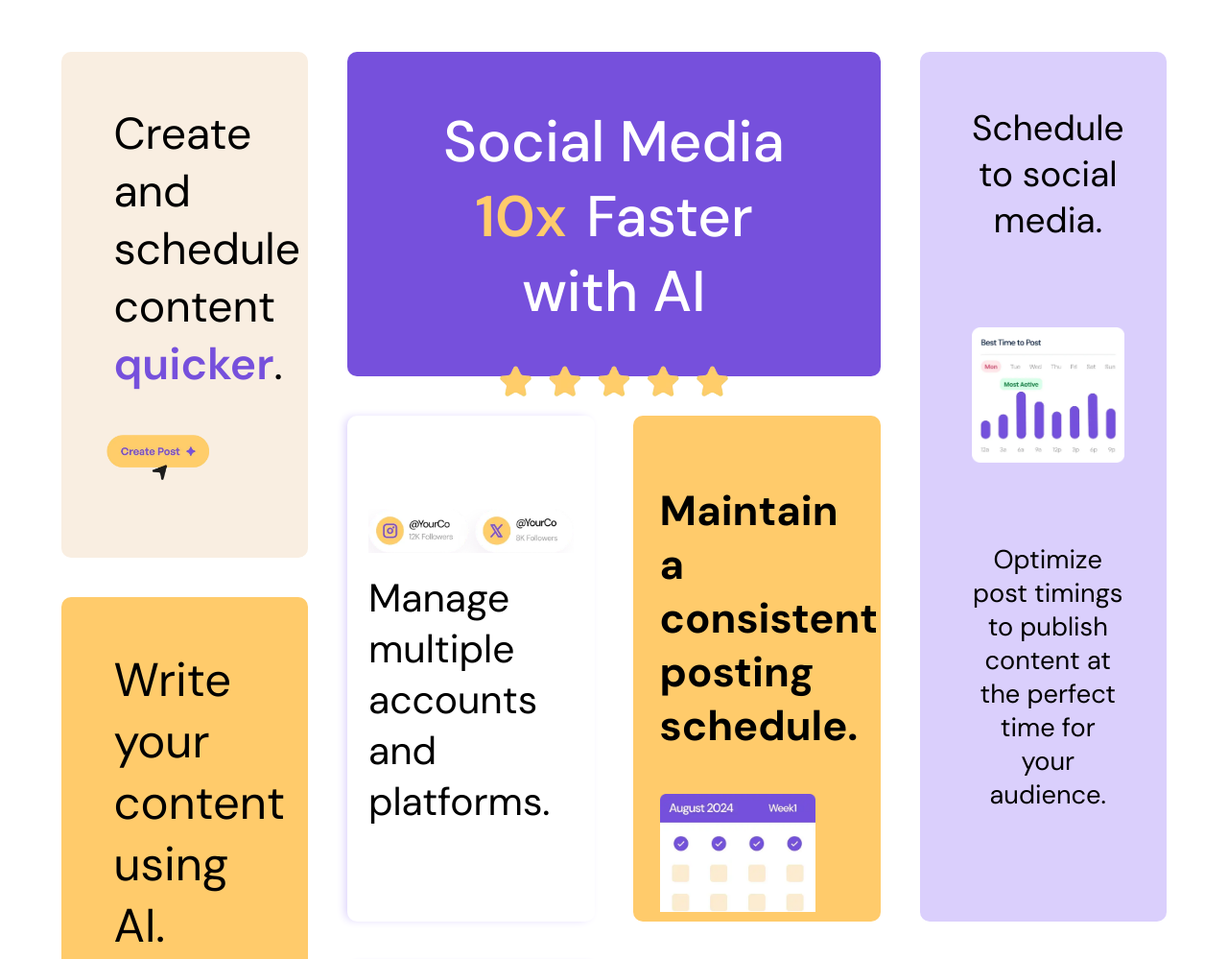
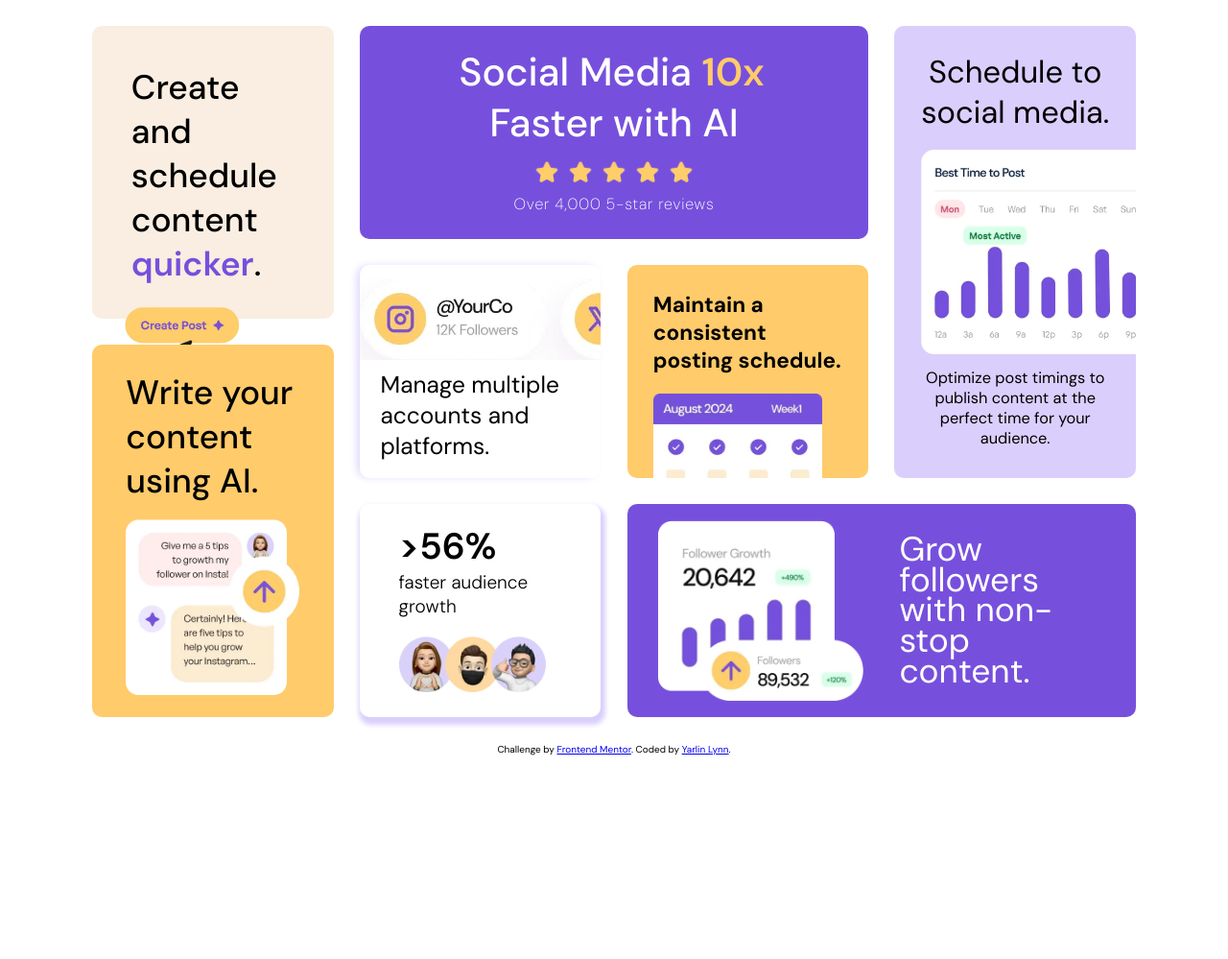
Before and after one commit to yarlinlynn/Bento-Grid-Frontend-Mentor-Project, a plain HTML site: page index.html in a window 1280 px wide. Shown: the top 999 px of the page at 96% size. After the commit the page ends 800 px from the top, so only its background shows below. Drawn offline with Linux system fonts and the light colour scheme.

Commit message:
Update repo
Fixed layout for desktop screen sizes and added background images

```diff
--- a/assets/css/styles.css
+++ b/assets/css/styles.css
@@ -50,14 +50,13 @@ img {
   top: 0;
 }
 
-
 /*-----------------------------------*\
   #BENTO LAYOUT
 \*-----------------------------------*/
 .bento-layout {
   display: grid;
   gap: 1.5em;
-  margin: 1.2em;
+  max-width: 19rem;
   margin: 2em auto;
 }
 
@@ -65,88 +64,6 @@ section {
   border-radius: 10px;
   padding: 2em;
 }
-
-
-/* @media (max-width: 768px) {
-  .bento-layout {
-    grid-template-areas: none;
-    grid-template-columns: 1fr;
-  }
-
-  .bento-layout > section {
-    grid-area: unset;
-  }
-} */
-/*.
-/*
-
-@media screen and (max-width: 590px) {
-  main {
-  width: 85%;
-  }
-}
-
-@media screen and (min-width: 600px) {
-  main {
-    width: 60%;
-
-  }
-}
-*/
-
-
-
-@media screen and (min-width: 768px) {
-  .bento-layout {
-    display: grid;
-    gap: 1.5rem;
-    width: 90%;
-    grid-template-columns: repeat(8, minmax(0px, 1fr));
-    grid-template-rows: repeat(8, minmax(0px, 0.25fr));
-    grid-template-areas:
-      "create create headline headline headline headline optimize optimize"
-      "create create headline headline headline headline optimize optimize"
-      "create create accounts accounts schedule schedule optimize optimize"
-      "write write accounts accounts schedule schedule optimize optimize"
-      "write write accounts accounts schedule schedule optimize optimize"
-      "write write audience audience followers followers followers followers"
-      "write write audience audience followers followers followers followers"
-      "write write audience audience followers followers followers followers";
-  }
-
-  .social-ratings {
-  grid-area: headline;
-  }
-
-  .my-accounts {
-    grid-area: accounts;
-  }
-
-  .schedule {
-    grid-area: schedule;
-  }
-
-  .social-analytics {
-    grid-area: optimize;
-  }
-
-  .follower-growth {
-    grid-area: followers;
-  }
-
-  .audience-growth {
-    grid-area: audience;
-  }
-
-  .create-post {
-    grid-area: create;
-  }
-
-  .content-using-ai {
-    grid-area: write;
-  }
-}
-
 
 /*-----------------------------------*\
   #SECTION RATINGS SECTION
@@ -183,24 +100,31 @@ section {
   #MY ACCOUNTS SECTION
 \*-----------------------------------*/
 .my-accounts {
+  background-image: url(/assets/images/illustration-multiple-platforms.webp);
+  background-size: contain;
+  background-repeat: no-repeat;
+  background-position: 0 1rem;
   background-color: var(--White);
   padding: 1.5em 0.8em;
-  display: grid;
   gap: 0.5em;
-  place-content: center;
   box-shadow: -4px 0px 10px -2px var(--Purple-100);
 }
 
-.accounts-container img {
-  width: 100%;
+.my-accounts > h2 {
+  font-weight: 400;
+  padding-top: 5rem;
 }
-
-.my-accounts > h2 { font-weight: 400; }
 
 /*-----------------------------------*\
   #SCHEDULE SECTION
 \*-----------------------------------*/
 .schedule {
+  background-image: url(/assets/images/illustration-consistent-schedule.webp);
+  background-size: 70%;
+  background-position-x: 1rem;
+  background-position-y: 8rem;
+  height: 40vh;
+  background-repeat: no-repeat;
   background-color: var(--Yellow-500);
   padding: 1em 1em 0;
 }
@@ -219,26 +143,26 @@ section {
   #SOCIAL ANALYTICS SECTION
 \*-----------------------------------*/
 .social-analytics {
+  background-image: url(/assets/images/illustration-schedule-posts.webp);
+  background-size: 80%;
+  background-repeat: no-repeat;
   background-color: var(--Purple-100);
-  display: grid;
-  gap: 1em;
   text-align: center;
+  background-position-x: center;
+  background-position-y: 6.5rem;
+  height: 70vh;
 }
 
 .social-analytics > h2 {
   font-size: 1.36em;
   font-weight: 400;
 }
-.analytics-img {
-  width: 100%;
-  margin-bottom: -5px;
-}
 
 .social-analytics > p {
   font-size: 1em;
   font-weight: 400;
+  padding-top: 16rem;
 }
-
 
 /*-----------------------------------*\
   #FOLLOWER GROWTH SECTION
@@ -265,7 +189,6 @@ section {
   padding: 5px;
 }
 
-
 /*-----------------------------------*\
   #AUDIENCE GROWTH SECTION
 \*-----------------------------------*/
@@ -287,8 +210,6 @@ section {
 }
 
 .audience-img { width: 60%; }
-
-
 
 /*-----------------------------------*\
   #CREATE A POST SECTION
@@ -323,7 +244,7 @@ section {
 
 .content-using-ai > h2 {
   margin-bottom: 1em;
-  font-weight: 400;
+  font-weight: 500;
   font-size: 1.8em;
 }
 
@@ -334,3 +255,153 @@ section {
   font-size: 10px;
   text-align: center;
 }
+
+/*-----------------------------------*\
+  #MEDIA QUERIES
+\*-----------------------------------*/
+
+@media screen and (min-width: 1000px) {
+  body { height: 100%; }
+
+  main { height: 90vh; }
+
+  section {
+    padding: 1.5em;
+  }
+
+  .bento-layout {
+    display: grid;
+    gap: 1rem;
+    max-width: 40rem;
+    margin: 1em auto;
+    grid-template-columns: repeat(8, minmax(0px, 1fr));
+    grid-template-rows: repeat(9, minmax(0px, 1fr));
+    grid-template-areas:
+      "create create headline headline headline headline optimize optimize"
+      "create create headline headline headline headline optimize optimize"
+      "create create accounts accounts schedule schedule optimize optimize"
+      "write write accounts accounts schedule schedule optimize optimize"
+      "write write accounts accounts schedule schedule optimize optimize"
+      "write write audience audience followers followers followers followers"
+      "write write audience audience followers followers followers followers"
+      "write write audience audience followers followers followers followers";
+  }
+
+  .social-ratings {
+    grid-area: headline;
+    padding: 0.8rem 2rem;
+    grid-row: 1 / 4;
+  }
+
+  .social-ratings > h1 { font-size: 1.5rem; }
+
+  .ratings-img {
+    width: 40%;
+    margin: 0.4rem auto 0;
+  }
+
+  .social-ratings > p {
+    font-size: 0.6rem;
+    padding-bottom: -5px;
+  }
+
+  .my-accounts {
+    grid-area: accounts;
+    background-size: 160%;
+    grid-row: 4 / 7;
+    background-position: 0 0.5rem;
+  }
+
+  .my-accounts > h2 {
+    padding-top: 2.5rem;
+    font-size: 0.9rem;
+  }
+
+  .schedule {
+    grid-area: schedule;
+    height: auto;
+    grid-row: 4 / 7;
+    background-position-y: 150%;
+    padding: 1rem 1rem 0;
+  }
+
+  .schedule > h2 {
+    font-size: 0.83rem;
+    margin: 0;
+  }
+
+  .social-analytics {
+    grid-area: optimize;
+    grid-row: 1 / 7;
+    background-position-x: 1rem;
+    background-size: 95%;
+    background-position-y: 50%;
+    height: auto;
+    padding: 1rem 1rem 1rem;
+  }
+
+  .social-analytics > h2 { font-size: 1.2rem; }
+
+  .social-analytics > p {
+    padding-top: 9rem;
+    font-size: 0.6rem;
+  }
+
+  .follower-growth {
+    grid-area: followers;
+    grid-row: 7 / 10;
+    grid-template-columns: 1fr 1fr;
+    padding: 1rem;
+    place-content: center;
+    align-items: center;
+  }
+
+  .follower-growth-img {
+    left: 0;
+    width: 95%;
+  }
+
+  .follower-growth > h2 { font-size: 1.3rem; }
+
+  .audience-growth {
+    grid-area: audience;
+    grid-row: 7 / 10;
+    padding: 0.7rem 1.5rem;
+  }
+
+  .audience-growth > h2 { font-size: 0.7rem; }
+
+  .audience-img {
+    width: 90%;
+  }
+
+  .create-post {
+    grid-area: create;
+    grid-row: 1 / 5;
+  }
+
+  .create-post > h2 {
+    font-size: 1.3rem;
+    font-weight: 500;
+  }
+
+  .create-post-img { width: 70%; }
+
+  .content-using-ai {
+    grid-area: write;
+    grid-row: 5 / 10;
+    padding: 1rem 1.3rem;
+  }
+
+  .content-using-ai > h2 {
+    font-size: 1.3rem;
+    margin-bottom: 0.6rem;
+  }
+
+  /* .ai-generated-img {
+    width: 130%;
+    position: relative;
+    right: 25px;
+  } */
+
+}
--- a/index.html
+++ b/index.html
@@ -17,30 +17,29 @@
   <main id="main-content" class="bento-layout">
     <section class="social-ratings" aria-labelledby="social-ratings-heading">
       <h1>
-        Social Media <br/>
+        Social Media
         <span class="yellow-text">10x</span> <span class="">Faster</span>
-        <br/>
-         with AI
+        with AI
       </h1>
         <img src="assets/images/illustration-five-stars.webp" class="ratings-img" alt="Five-star rating illustration for social media"/>
         <p>Over 4,000 5-star reviews</p>
     </section>
 
     <section class="my-accounts" aria-labelledby="accounts-heading">
-      <div class="accounts-container">
+      <!-- <div class="accounts-container">
         <img src="assets/images/illustration-multiple-platforms.webp" alt="Illustration showing multiple social media accounts with follower counts"/>
-      </div>
+      </div> -->
       <h2>Manage multiple accounts and platforms.</h2>
     </section>
 
     <section class="schedule" aria-labelledby="schedule-heading">
       <h2 id="schedule-heading">Maintain a consistent posting schedule.</h2>
-      <img src="assets/images/illustration-consistent-schedule.webp" class="schedule-img" alt="Weekly posting schedule illustration for social media"/>
+      <!-- <img src="assets/images/illustration-consistent-schedule.webp" class="schedule-img" alt="Weekly posting schedule illustration for social media"/> -->
     </section>
 
     <section class="social-analytics" aria-labelledby="analytics-heading">
       <h2 id="analytics-heading">Schedule to social media.</h2>
-      <img src="assets/images/illustration-schedule-posts.webp" class="analytics-img" alt="Graph showing optimal posting times on social media"/>
+      <!-- <img src="assets/images/illustration-schedule-posts.webp" class="analytics-img" alt="Graph showing optimal posting times on social media"/> -->
       <p> Optimize post timings to publish content at the perfect time for your audience.</p>
     </section>
 
```
